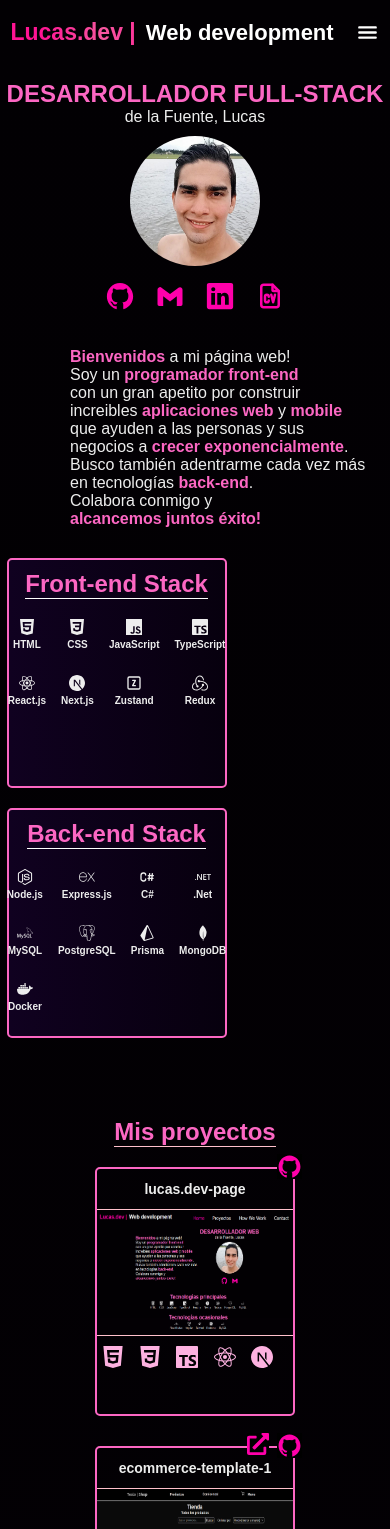
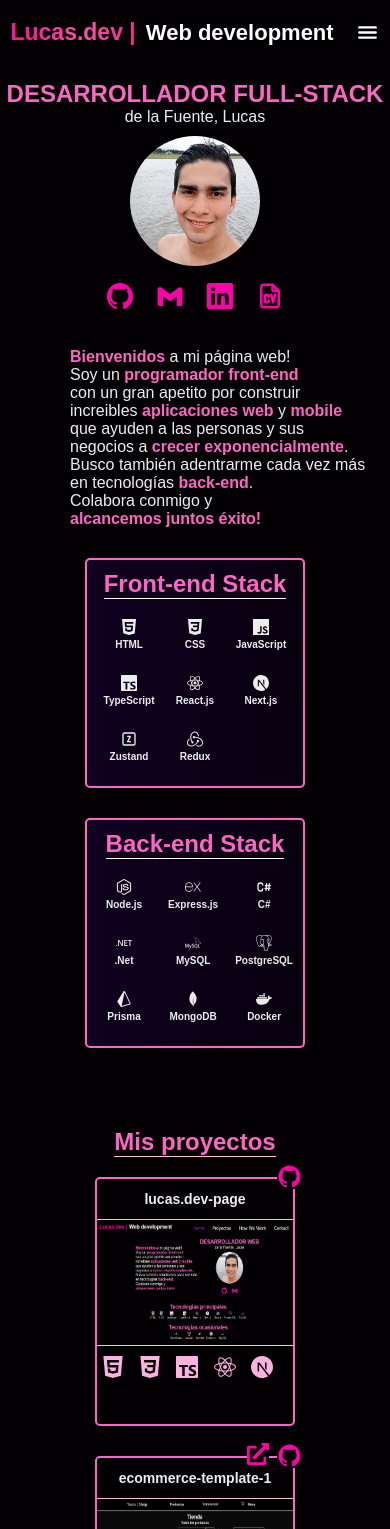
Before and after one commit to Lucano17/lucas.dev-page, a Next.js app: page / in a window 390 px wide. Shown: the top 1529 px of the page. Built offline with nearby package versions, Linux system fonts and the light colour scheme.

Commit message:
Styles: StackCard > margin: auto

```diff
--- a/src/components/stacks/StackCard.module.css
+++ b/src/components/stacks/StackCard.module.css
@@ -3,7 +3,6 @@
   flex-direction: column;
   align-items: center;
   background-image: linear-gradient(to right, rgb(16, 1, 32), rgb(7, 0, 14));
-  /* background-color: rgb(7, 0, 14); */
   border: 2px solid rgb(252, 103, 195);
   border-radius: 5px;
   width: 220px;
@@ -39,17 +38,20 @@
   font-size: 10px;
 }
 
-@media (max-width: 650px) {
+/* @media (max-width: 650px) {
+  .container {
+    margin: auto;
+  }
   .container ul {
     display: grid;
     align-content: center;
-    grid-template-columns: repeat(6, 1fr);
+    grid-template-columns: repeat(3, 1fr);
     padding: 0 20px;
   }
 }
 
 @media (max-width: 510px) {
   .container ul {
-    grid-template-columns: repeat(4, 1fr);
+    grid-template-columns: repeat(3, 1fr);
   }
-}
+} */
--- a/src/screens/Home.module.css
+++ b/src/screens/Home.module.css
@@ -57,7 +57,7 @@
     flex-direction: row;
     justify-content: center;
     margin-top: 30px;
-    gap: 50px;
+    gap: 30px;
 }
 
 @media (max-width: 650px) {
@@ -75,6 +75,7 @@
       }
       .stacks {
         flex-direction: column;
-        gap: 20px;
+        margin: auto;
+        margin-top: 30px;
     }
 }
```
